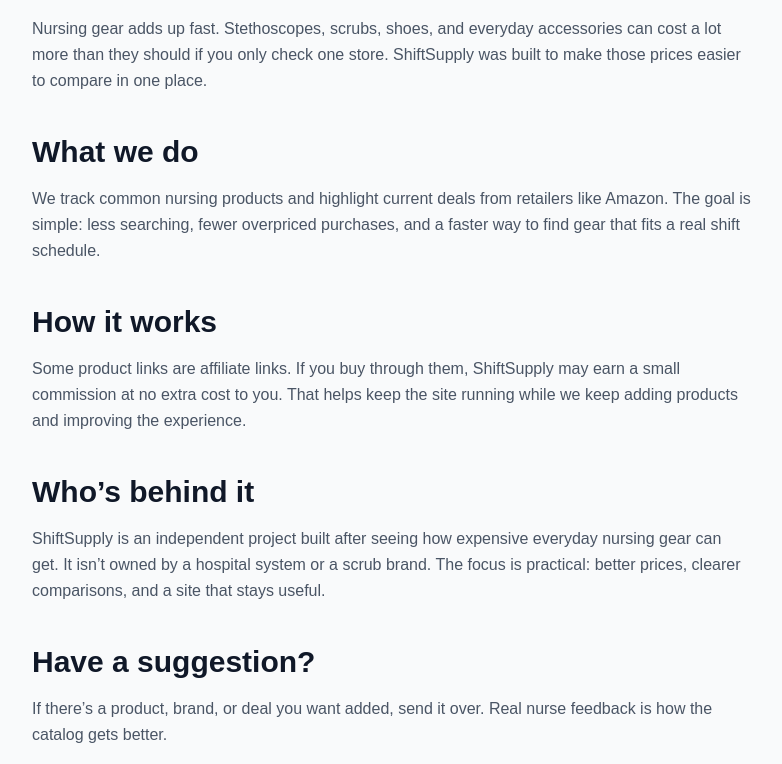
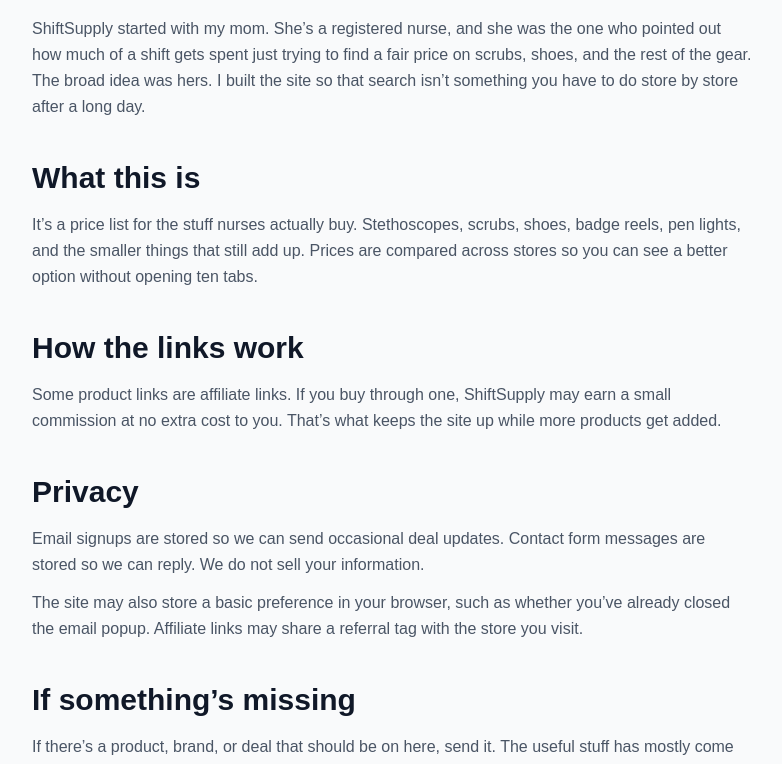
Before and after one commit to JoshuaJoestar270/shiftsupply, a Next.js app: page /about in a window 1280 px wide. Shown: the part 501-1265 px from the top of the page, without its empty margins (248-1030 px from the left). Built offline with nearby package versions, Linux system fonts and the light colour scheme.

Commit message:
Make About page more personal and add privacy

```diff
--- a/app/about/page.tsx
+++ b/app/about/page.tsx
@@ -31,52 +31,57 @@
       <div className={`py-16 ${isDark ? 'bg-gradient-to-br from-blue-700 via-blue-800 to-indigo-900' : 'bg-gradient-to-br from-blue-600 via-blue-700 to-indigo-700'} text-white`}>
         <div className="max-w-4xl mx-auto text-center px-6">
           <h1 className="text-5xl md:text-6xl font-bold mb-6">About ShiftSupply</h1>
-          <p className="text-xl opacity-90">Helping nurses find better prices on the gear they actually use</p>
+          <p className="text-xl opacity-90">A simple idea from a nurse, built so the gear costs less</p>
         </div>
       </div>
 
       <div className="max-w-3xl mx-auto px-6 py-16 space-y-10 leading-relaxed">
         <section>
-          <h2 className="text-3xl font-bold mb-4">Why this exists</h2>
-          <p className={`${isDark ? 'text-gray-300' : 'text-gray-600'}`}>
-            Nursing gear adds up fast. Stethoscopes, scrubs, shoes, and everyday accessories
-            can cost a lot more than they should if you only check one store.
-            ShiftSupply was built to make those prices easier to compare in one place.
+          <h2 className="text-3xl font-bold mb-4">Where it came from</h2>
+          <p className={isDark ? 'text-gray-300' : 'text-gray-600'}>
+            ShiftSupply started with my mom. She’s a registered nurse, and she was the one who pointed out
+            how much of a shift gets spent just trying to find a fair price on scrubs, shoes, and the rest
+            of the gear. The broad idea was hers. I built the site so that search isn’t something you have
+            to do store by store after a long day.
           </p>
         </section>
 
         <section>
-          <h2 className="text-3xl font-bold mb-4">What we do</h2>
-          <p className={`${isDark ? 'text-gray-300' : 'text-gray-600'}`}>
-            We track common nursing products and highlight current deals from retailers like Amazon.
-            The goal is simple: less searching, fewer overpriced purchases, and a faster way
-            to find gear that fits a real shift schedule.
+          <h2 className="text-3xl font-bold mb-4">What this is</h2>
+          <p className={isDark ? 'text-gray-300' : 'text-gray-600'}>
+            It’s a price list for the stuff nurses actually buy. Stethoscopes, scrubs, shoes, badge reels,
+            pen lights, and the smaller things that still add up. Prices are compared across stores so you
+            can see a better option without opening ten tabs.
           </p>
         </section>
 
         <section>
-          <h2 className="text-3xl font-bold mb-4">How it works</h2>
-          <p className={`${isDark ? 'text-gray-300' : 'text-gray-600'}`}>
-            Some product links are affiliate links. If you buy through them, ShiftSupply may
-            earn a small commission at no extra cost to you. That helps keep the site running
-            while we keep adding products and improving the experience.
+          <h2 className="text-3xl font-bold mb-4">How the links work</h2>
+          <p className={isDark ? 'text-gray-300' : 'text-gray-600'}>
+            Some product links are affiliate links. If you buy through one, ShiftSupply may earn a small
+            commission at no extra cost to you. That’s what keeps the site up while more products get added.
           </p>
         </section>
 
         <section>
-          <h2 className="text-3xl font-bold mb-4">Who’s behind it</h2>
-          <p className={`${isDark ? 'text-gray-300' : 'text-gray-600'}`}>
-            ShiftSupply is an independent project built after seeing how expensive everyday
-            nursing gear can get. It isn’t owned by a hospital system or a scrub brand.
-            The focus is practical: better prices, clearer comparisons, and a site that stays useful.
-          </p>
+          <h2 className="text-3xl font-bold mb-4">Privacy</h2>
+          <div className={`space-y-3 ${isDark ? 'text-gray-300' : 'text-gray-600'}`}>
+            <p>
+              Email signups are stored so we can send occasional deal updates. Contact form messages are
+              stored so we can reply. We do not sell your information.
+            </p>
+            <p>
+              The site may also store a basic preference in your browser, such as whether you’ve already
+              closed the email popup. Affiliate links may share a referral tag with the store you visit.
+            </p>
+          </div>
         </section>
 
         <section>
-          <h2 className="text-3xl font-bold mb-4">Have a suggestion?</h2>
-          <p className={`${isDark ? 'text-gray-300' : 'text-gray-600'} mb-6`}>
-            If there’s a product, brand, or deal you want added, send it over.
-            Real nurse feedback is how the catalog gets better.
+          <h2 className="text-3xl font-bold mb-4">If something’s missing</h2>
+          <p className={`mb-6 ${isDark ? 'text-gray-300' : 'text-gray-600'}`}>
+            If there’s a product, brand, or deal that should be on here, send it. The useful stuff has
+            mostly come from nurses who already know what they need.
           </p>
           <Link
             href="/contact"
```
